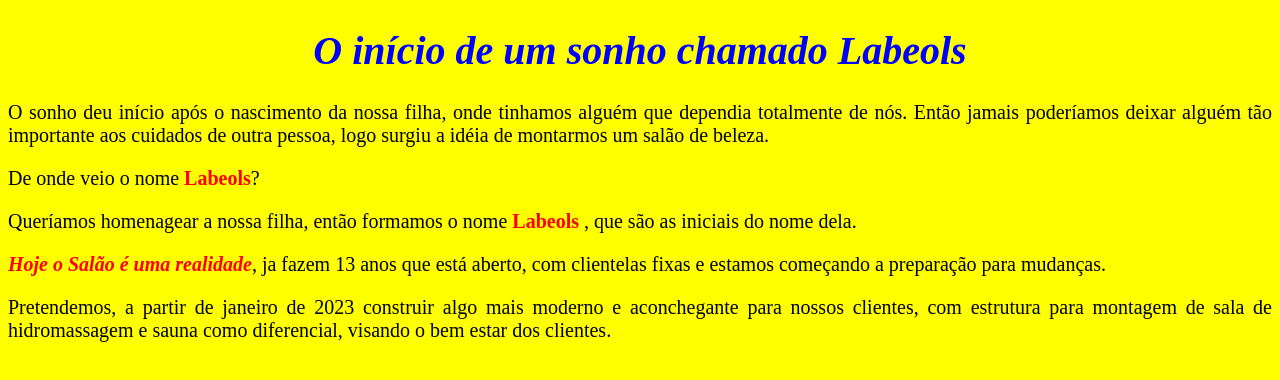
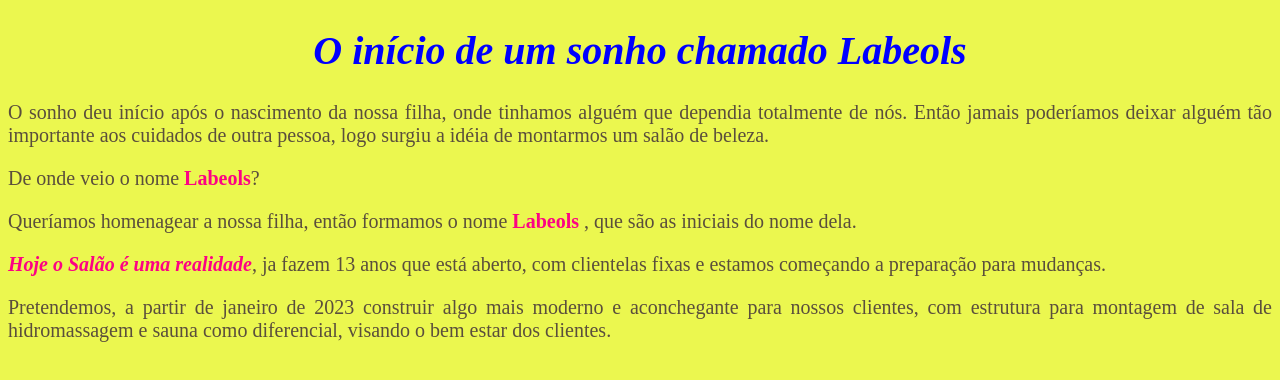
Before and after one commit to GeSeverinoxbr/Programacao-GE-Labeols, a plain HTML site: page index.html in a window 1280 px wide. Drawn offline with Linux system fonts and the light colour scheme.

Commit message:
Estilo da pagina Labeols

```diff
--- a/Style.css
+++ b/Style.css
@@ -1,5 +1,5 @@
 body{
-  background-color: yellow
+  background-color: #ebf74f
 }
 
 h1{
@@ -7,9 +7,9 @@
   }
 
 p{
-  text-align: justify; font-size: 20px;
+  text-align: justify; font-size: 20px; color: #5a4e3c;
 }
 
 strong{
-  color: red;
+  color: #fc0284;
 }
```
